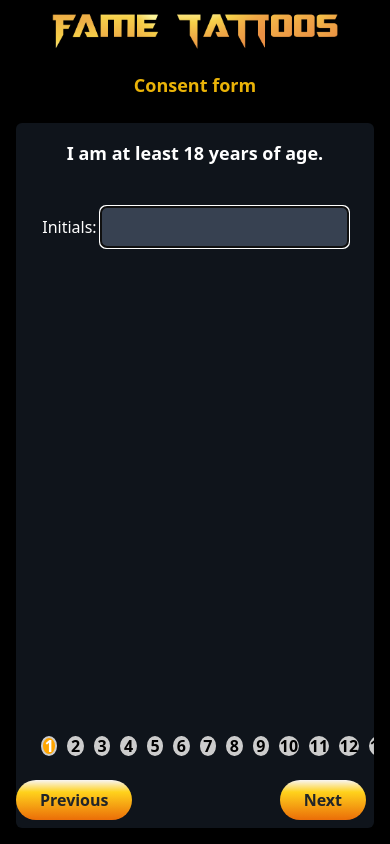
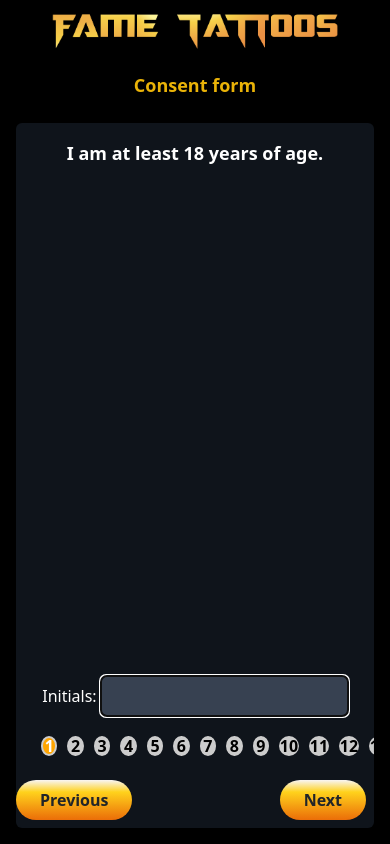
Before and after one commit to Abhishek-Rana-weboapp/Tattoo, a React (Create React App) app: page /consent in a window 390 px wide. Built offline with nearby package versions, Linux system fonts and the light colour scheme; sample sign-in values are in the browser's storage.

Commit message:
responsive fix

```diff
--- a/src/component/Layout/FormLayout.js
+++ b/src/component/Layout/FormLayout.js
@@ -11,12 +11,12 @@ export default function ConsentFormLayout({ children, title, about }) {
   const {t} = useTranslation()
 
   return (
-    <div className="w-full h-full  flex flex-col items-center gap-1 p-2 md:p-8">
+    <div className="w-full h-full  flex flex-col items-center gap-1 p-2 md:p-8 overflow-hidden">
       {about && <h1 className="text-lg md:text-2xl lg:text-3xl font-bold text-yellow-500 text-center">{about}</h1>}
       <h1 className="font-bold text-md md:text-3xl text-yellow-500 uppercase text-center md:text-left">
         {t(title)}
       </h1>
-      <div className="w-full md:w-2/4 flex flex-col flex-1 bg-gray-800 rounded-md md:p-4 overflow-y-auto overflow-x-hidden backdrop-blur bg-opacity-50">
+      <div className="w-full md:w-2/4 flex flex-col flex-1 bg-gray-800 rounded-md md:p-4 overflow-hidden backdrop-blur bg-opacity-50">
         {children}
       </div>
 
--- a/src/component/consent.js
+++ b/src/component/consent.js
@@ -73,8 +73,10 @@ function ConsentForm() {
   return (
     <>
     <ConsentFormLayout title="" progressValue={progressValue} progressValue_={progressValue_} progressValue_count_={13} about="Consent form">
-      <div className='flex flex-col flex-1 items-center overflow-y-auto p-3 md:p-1'>
+      <div className='flex flex-col flex-1 items-center overflow-y-auto p-3 md:p-1 scrollbar-thin scrollbar-track-slate-[#000000] scrollbar-thumb-slate-400 scrollbar-rounded'>
       <p className="text-white text-lg md:text-2xl font-semibold text-center">{t(statements[currentPage - 1])}</p>
+      </div>
+      <div className='flex flex-col items-center'>
       <label className="block mt-4 text-white">
         {t("Initials")}:{' '}
         <input
@@ -83,9 +85,9 @@ function ConsentForm() {
           value={initials[currentPage] || ''}
           onChange={(e) => handleInitialsChange(currentPage, e.target.value)}
           className="bg-gray-700 text-white p-2 rounded-md"
-        />
+          />
       </label>
-      </div>
+          </div>
       <div className="w-full h-10 ">
         <ProgressBar progress={progressValue_} count={13} />
       </div>
```
Also changed, not shown: src/component/signup.js (+0 -7 lines).
